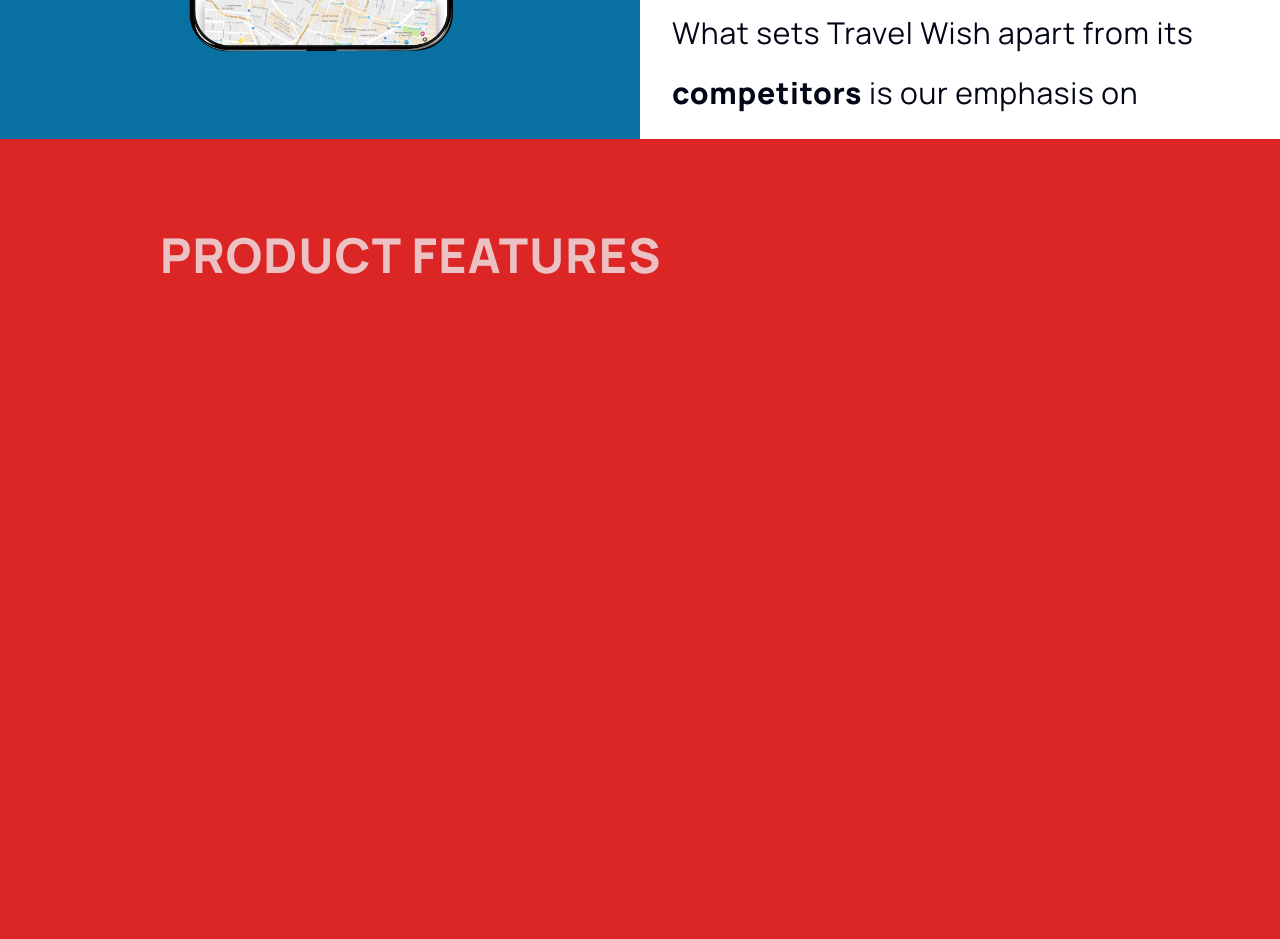
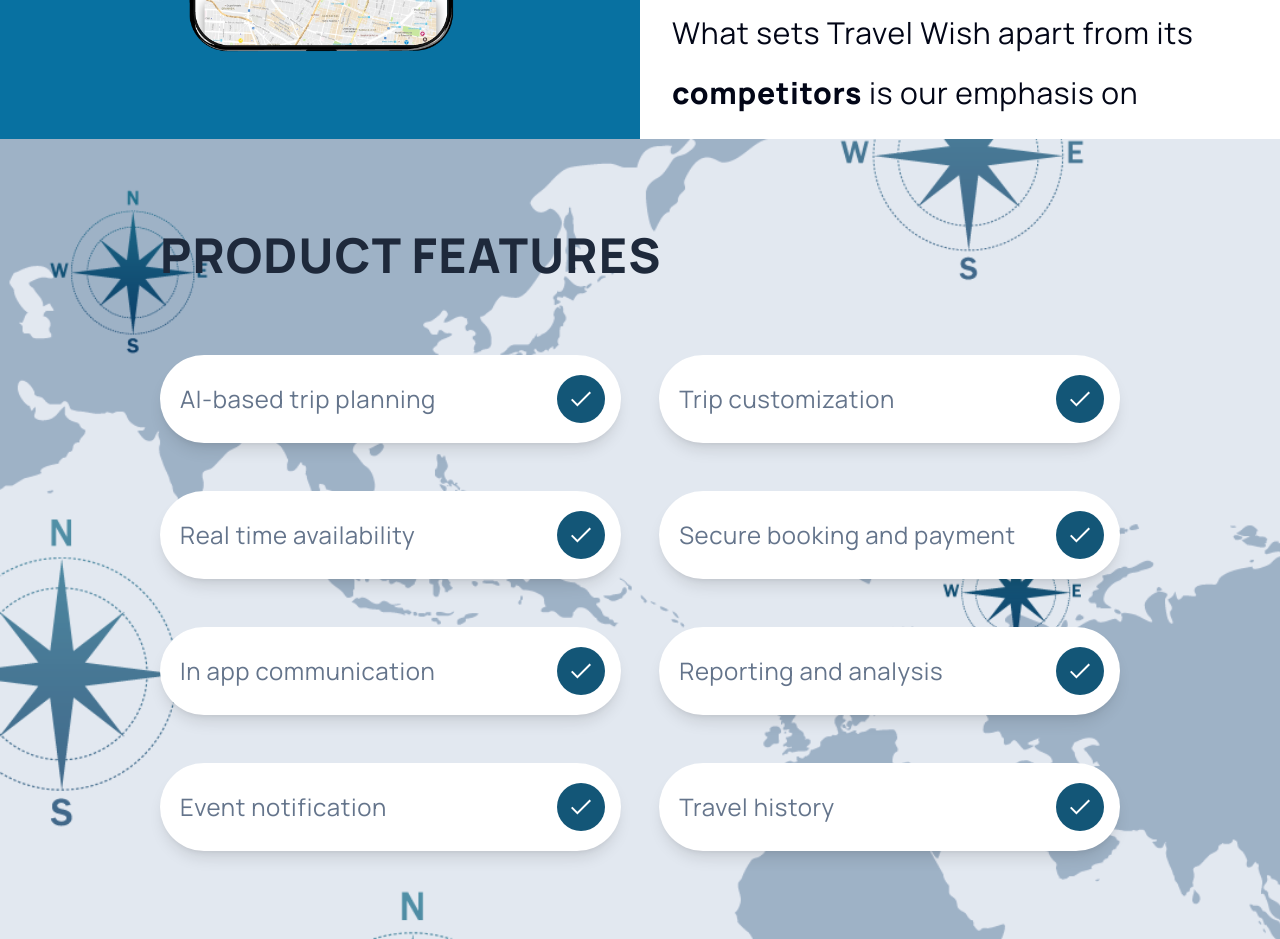
Before and after one commit to Nekromenzer/travelwish-web, a plain HTML site: page index.html in a window 1280 px wide. Shown: the part 3061-4000 px from the top of the page. Drawn offline with nearby package versions, Linux system fonts and the light colour scheme.

Commit message:
5th section done

```diff
--- a/index.html
+++ b/index.html
@@ -18,7 +18,7 @@
             extend: {
                 backgroundImage: {
                     'hero-pattern': "url('/images/bg-pattern-hero.png')",
-                    'footer-texture': "url('/img/footer-texture.png')",
+                    'pattern-1': "url('/images/BG.png')",
                 }
             }
         }
@@ -183,10 +183,76 @@
     </section>
 
     <!-- 5th section -->
-    <section class="z-10 relative h-screen px-[10rem] py-[3rem] bg-red-600">
-        <h3 class="text-[3rem] font-bold text-slate-100/75 whitespace-nowrap tracking-wide mb-16 mt-[2rem]">PRODUCT FEATURES</h3>
+    <section class="z-10 relative h-screen px-[10rem] py-[3rem] bg-slate-200 bg-pattern-1 bg-cover backdrop-blur-3xl">
+        <h3 class="text-[3rem] font-bold text-slate-800 whitespace-nowrap tracking-wide mb-16 mt-[2rem]">PRODUCT FEATURES</h3>
+        <div class="flex flex-wrap gap-y-[3rem] gap-x-[1rem] justify-between items-start">
+            <div class="flex justify-between items-center rounded-full bg-white gap-4 px-4 py-5 w-[48%] shadow-lg">
+                <div class="text-2xl text-slate-500 tracking-wide pl-1">AI-based trip planning</div>
+                <div class="w-[48px] h-[48px] bg-[#135677] flex items-center justify-center rounded-full">
+                    <img width="20" height="20" src="./images/icons/correct.svg" alt="long-arrow-right"
+                        class="fill-white" />
+                </div>
+            </div>
 
+            <div class="flex justify-between items-center rounded-full bg-white gap-4 px-4 py-5 w-[48%] shadow-lg">
+                <div class="text-2xl text-slate-500 tracking-wide pl-1">Trip customization</div>
+                <div class="w-[48px] h-[48px] bg-[#135677] flex items-center justify-center rounded-full">
+                    <img width="20" height="20" src="./images/icons/correct.svg" alt="long-arrow-right"
+                        class="fill-white" />
+                </div>
+            </div>
+
+            <div class="flex justify-between items-center rounded-full bg-white gap-4 px-4 py-5 w-[48%] shadow-lg">
+                <div class="text-2xl text-slate-500 tracking-wide pl-1">Real time availability</div>
+                <div class="w-[48px] h-[48px] bg-[#135677] flex items-center justify-center rounded-full">
+                    <img width="20" height="20" src="./images/icons/correct.svg" alt="long-arrow-right"
+                        class="fill-white" />
+                </div>
+            </div>
+
+            <div class="flex justify-between items-center rounded-full bg-white gap-4 px-4 py-5 w-[48%] shadow-lg">
+                <div class="text-2xl text-slate-500 tracking-wide pl-1">Secure booking and payment</div>
+                <div class="w-[48px] h-[48px] bg-[#135677] flex items-center justify-center rounded-full">
+                    <img width="20" height="20" src="./images/icons/correct.svg" alt="long-arrow-right"
+                        class="fill-white" />
+                </div>
+            </div>
+
+            <div class="flex justify-between items-center rounded-full bg-white gap-4 px-4 py-5 w-[48%] shadow-lg">
+                <div class="text-2xl text-slate-500 tracking-wide pl-1">In app communication</div>
+                <div class="w-[48px] h-[48px] bg-[#135677] flex items-center justify-center rounded-full">
+                    <img width="20" height="20" src="./images/icons/correct.svg" alt="long-arrow-right"
+                        class="fill-white" />
+                </div>
+            </div>
+
+            <div class="flex justify-between items-center rounded-full bg-white gap-4 px-4 py-5 w-[48%] shadow-lg">
+                <div class="text-2xl text-slate-500 tracking-wide pl-1">Reporting and analysis</div>
+                <div class="w-[48px] h-[48px] bg-[#135677] flex items-center justify-center rounded-full">
+                    <img width="20" height="20" src="./images/icons/correct.svg" alt="long-arrow-right"
+                        class="fill-white" />
+                </div>
+            </div>
+
+            <div class="flex justify-between items-center rounded-full bg-white gap-4 px-4 py-5 w-[48%] shadow-lg">
+                <div class="text-2xl text-slate-500 tracking-wide pl-1">Event notification</div>
+                <div class="w-[48px] h-[48px] bg-[#135677] flex items-center justify-center rounded-full">
+                    <img width="20" height="20" src="./images/icons/correct.svg" alt="long-arrow-right"
+                        class="fill-white" />
+                </div>
+            </div>
+
+            <div class="flex justify-between items-center rounded-full bg-white gap-4 px-4 py-5 w-[48%] shadow-lg">
+                <div class="text-2xl text-slate-500 tracking-wide pl-1">Travel history</div>
+                <div class="w-[48px] h-[48px] bg-[#135677] flex items-center justify-center rounded-full">
+                    <img width="20" height="20" src="./images/icons/correct.svg" alt="long-arrow-right"
+                        class="fill-white" />
+                </div>
+            </div>
+        </div>
     </section>
+
+    <!-- 6th section -->
 </body>
 
 </html>
```
Also changed, not shown: images/icons/correct.svg (added).
